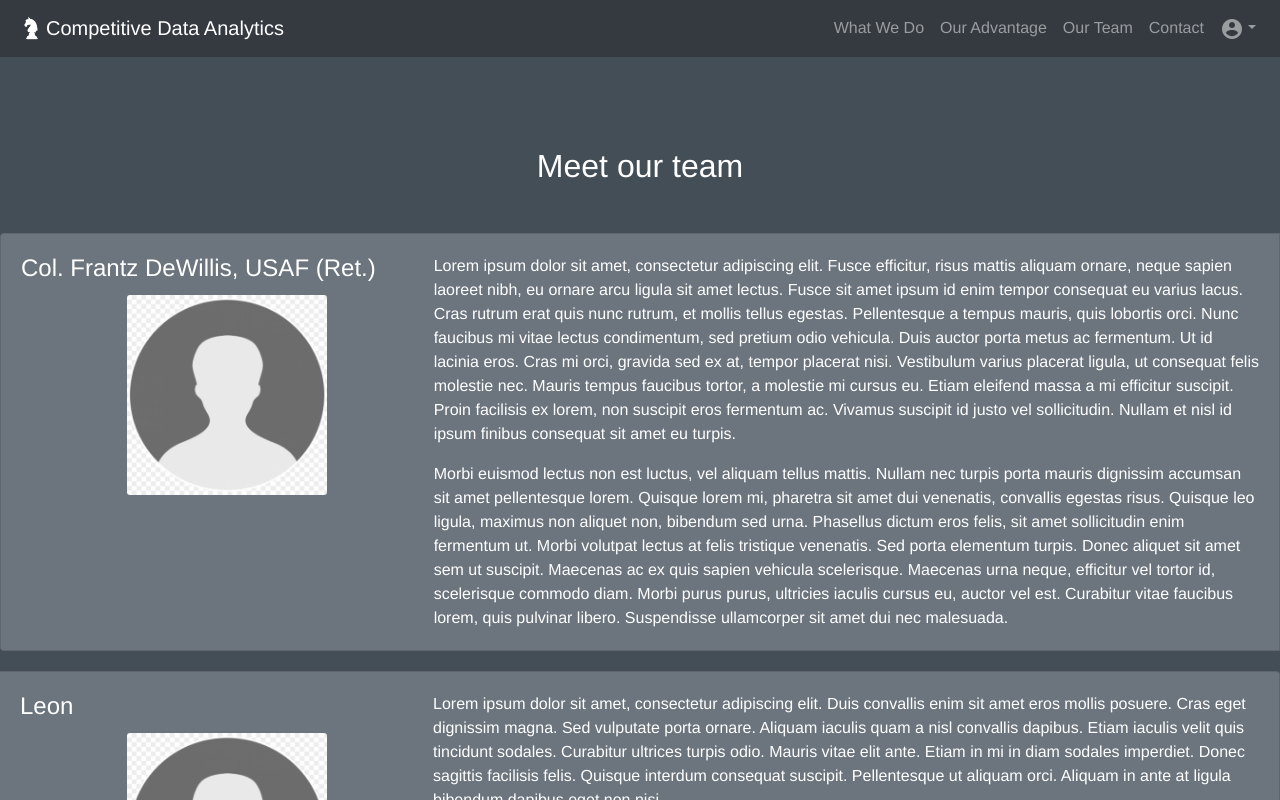
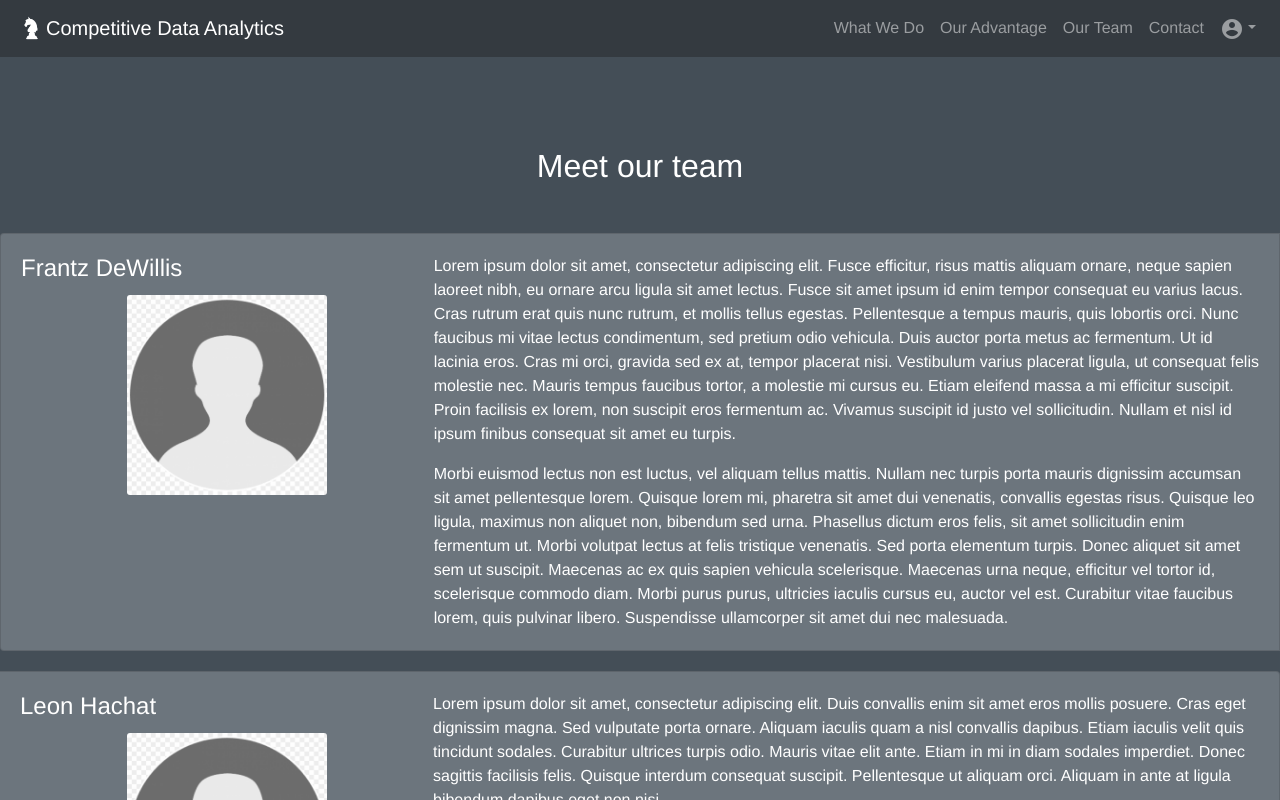
Before and after one commit to dwill21/cda-web-client, a Vue app: page /about in a window 1280 px wide. Shown: the top 800 px of the page. Built offline with nearby package versions, Linux system fonts and the light colour scheme.

Commit message:
Fix names and titles on About page

```diff
--- a/src/views/About.vue
+++ b/src/views/About.vue
@@ -39,13 +39,13 @@
       return {
         teamArray: [
           {
-            name: 'Col. Frantz DeWillis, USAF (Ret.)',
+            name: 'Frantz DeWillis',
             bio: 'Lorem ipsum dolor sit amet, consectetur adipiscing elit. Fusce efficitur, risus mattis aliquam ornare, neque sapien laoreet nibh, eu ornare arcu ligula sit amet lectus. Fusce sit amet ipsum id enim tempor consequat eu varius lacus. Cras rutrum erat quis nunc rutrum, et mollis tellus egestas. Pellentesque a tempus mauris, quis lobortis orci. Nunc faucibus mi vitae lectus condimentum, sed pretium odio vehicula. Duis auctor porta metus ac fermentum. Ut id lacinia eros. Cras mi orci, gravida sed ex at, tempor placerat nisi. Vestibulum varius placerat ligula, ut consequat felis molestie nec. Mauris tempus faucibus tortor, a molestie mi cursus eu. Etiam eleifend massa a mi efficitur suscipit. Proin facilisis ex lorem, non suscipit eros fermentum ac. Vivamus suscipit id justo vel sollicitudin. Nullam et nisl id ipsum finibus consequat sit amet eu turpis.\n' +
                 '\n' +
                 'Morbi euismod lectus non est luctus, vel aliquam tellus mattis. Nullam nec turpis porta mauris dignissim accumsan sit amet pellentesque lorem. Quisque lorem mi, pharetra sit amet dui venenatis, convallis egestas risus. Quisque leo ligula, maximus non aliquet non, bibendum sed urna. Phasellus dictum eros felis, sit amet sollicitudin enim fermentum ut. Morbi volutpat lectus at felis tristique venenatis. Sed porta elementum turpis. Donec aliquet sit amet sem ut suscipit. Maecenas ac ex quis sapien vehicula scelerisque. Maecenas urna neque, efficitur vel tortor id, scelerisque commodo diam. Morbi purus purus, ultricies iaculis cursus eu, auctor vel est. Curabitur vitae faucibus lorem, quis pulvinar libero. Suspendisse ullamcorper sit amet dui nec malesuada.',
           },
           {
-            name: 'Leon',
+            name: 'Leon Hachat',
             bio: 'Lorem ipsum dolor sit amet, consectetur adipiscing elit. Duis convallis enim sit amet eros mollis posuere. Cras eget dignissim magna. Sed vulputate porta ornare. Aliquam iaculis quam a nisl convallis dapibus. Etiam iaculis velit quis tincidunt sodales. Curabitur ultrices turpis odio. Mauris vitae elit ante. Etiam in mi in diam sodales imperdiet. Donec sagittis facilisis felis. Quisque interdum consequat suscipit. Pellentesque ut aliquam orci. Aliquam in ante at ligula bibendum dapibus eget non nisi.\n' +
                 '\n' +
                 'Ut laoreet rutrum aliquam. Etiam elementum tellus eu magna posuere, eu fermentum est suscipit. Pellentesque eleifend, tellus sed lobortis semper, neque enim cursus ligula, et dictum mauris diam eget mauris. Sed vestibulum metus at purus consectetur sollicitudin. Nulla fringilla maximus tellus, at fringilla lectus aliquet eu. Maecenas finibus tortor at magna imperdiet, a volutpat ex mattis. Proin et pretium quam. Vivamus lorem eros, tempor vel dui in, ultrices aliquet odio. Phasellus sed justo quis felis pellentesque aliquam. Interdum et malesuada fames ac ante ipsum primis in faucibus. Ut egestas nibh leo, quis molestie diam ultricies ac. Class aptent taciti sociosqu ad litora torquent per conubia nostra, per inceptos himenaeos.',
```
